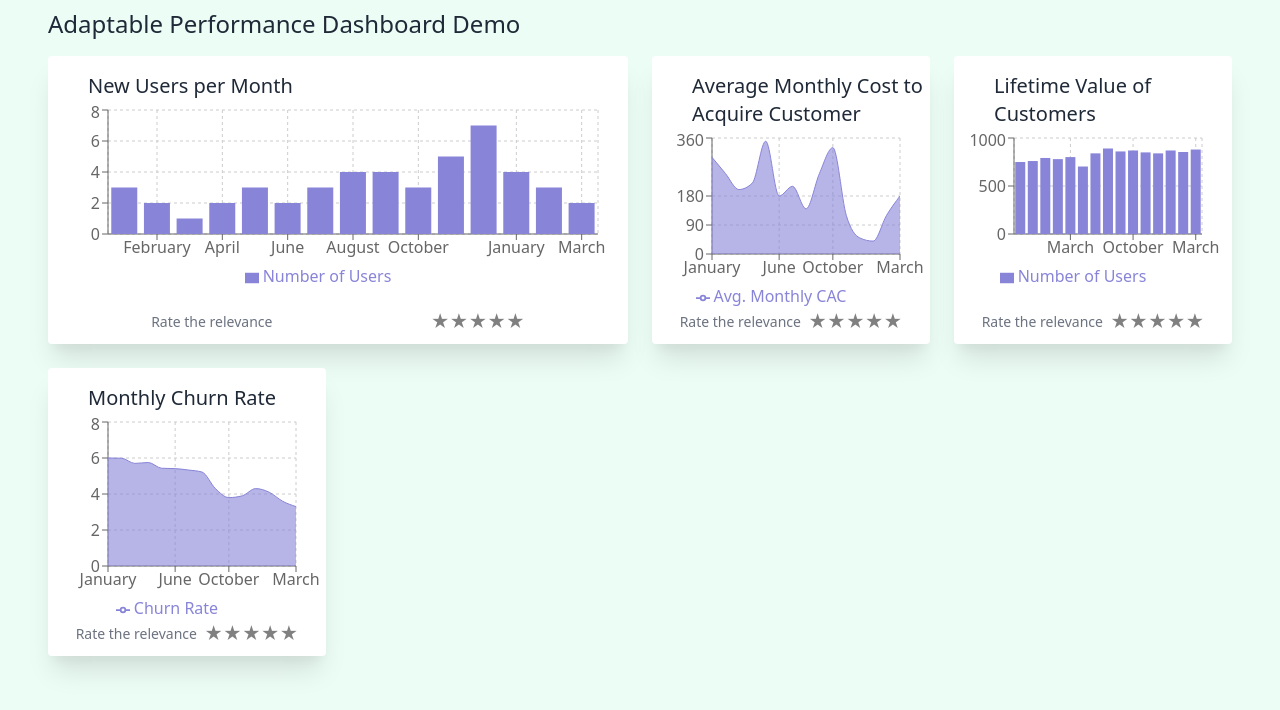
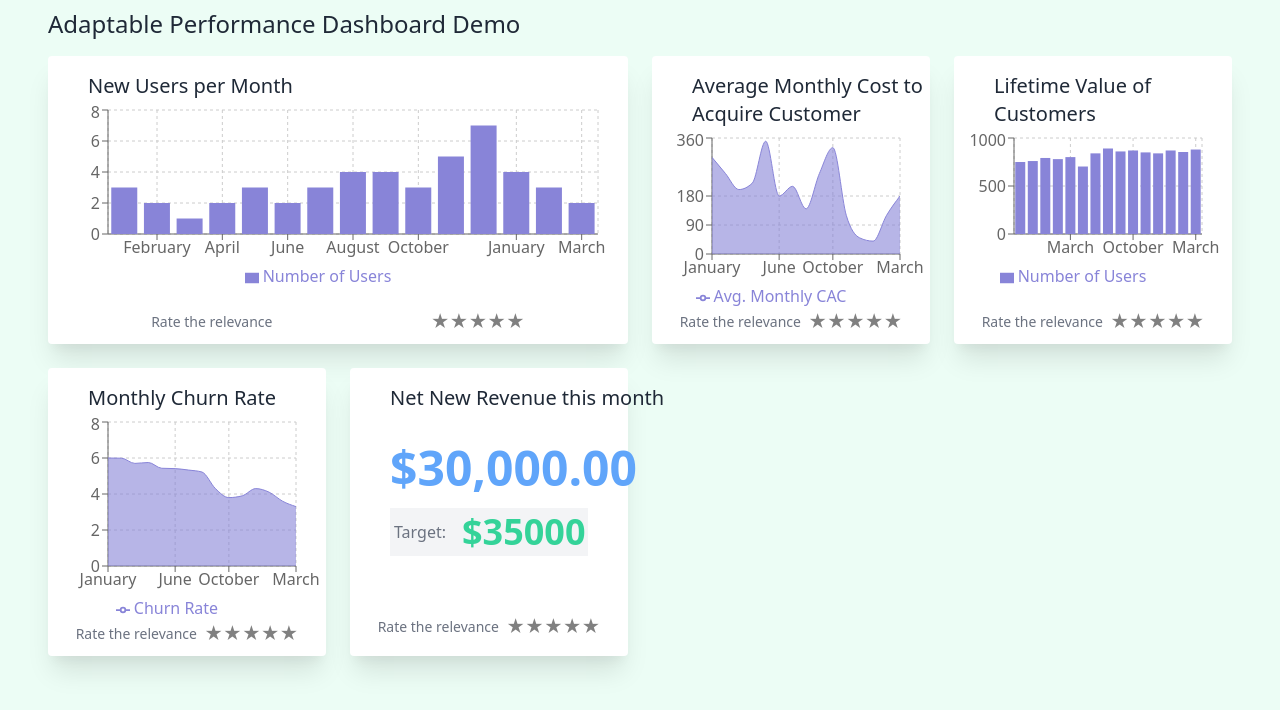
Before and after one commit to d11r/bsc-thesis, a React (Create React App) app: page / in a window 1280 px wide. Shown: the top 710 px of the page. Built offline with nearby package versions, Linux system fonts and the light colour scheme.

Commit message:
feat: net new revenue chart

```diff
--- a/src/components/Metric.js
+++ b/src/components/Metric.js
@@ -18,8 +18,11 @@ import {
   avgCostToAcquireCustomer,
   customerLTV,
   churnRate,
+  newNewRevenue,
 } from '../config'
 import {metrics} from '../constants'
+
+const usdFormatter = {style: 'currency', currency: 'USD'}
 
 function RatingFeedback() {
   return (
@@ -166,6 +169,29 @@ export default function Metric({kpi}) {
         </div>
       )
 
+    case metrics.newNewRevenue:
+      return (
+        <div className="w-full h-full flex flex-col">
+          <div className="h-60">
+            <div className="text-gray-800 text-xl ml-10 w-full">
+              {newNewRevenue.data[0].name}
+            </div>
+            <div className="mt-8 text-blue-400 text-5xl font-bold ml-10">
+              {new Intl.NumberFormat('en-US', usdFormatter).format(
+                newNewRevenue.data[0].number,
+              )}
+            </div>
+            <div className="mr-10 mt-4 p-1 bg-gray-100 ml-10 flex items-center text-gray-500">
+              Target:{' '}
+              <span className="ml-4 text-green-400 text-4xl font-bold">
+                ${newNewRevenue.data[0].target}
+              </span>
+            </div>
+          </div>
+          <RatingFeedback />
+        </div>
+      )
+
     default:
       throw new Error('Invalid kpi prop.')
   }
--- a/src/components/MetricsView.js
+++ b/src/components/MetricsView.js
@@ -29,6 +29,10 @@ export default function MetricsView() {
           <Card className="m-2">
             <Metric kpi={metrics.churnRate}></Metric>
           </Card>
+
+          <Card className="m-2">
+            <Metric kpi={metrics.newNewRevenue}></Metric>
+          </Card>
         </div>
       </div>
     </div>
--- a/src/config.js
+++ b/src/config.js
@@ -272,3 +272,13 @@ export const churnRate = {
     },
   ],
 }
+
+export const newNewRevenue = {
+  data: [
+    {
+      number: 30000,
+      target: 35000,
+      name: 'Net New Revenue this month',
+    },
+  ],
+}
--- a/src/constants.js
+++ b/src/constants.js
@@ -3,4 +3,5 @@ export const metrics = {
   avgCostToAcquireCustomer: 'avg-cost-to-acquire-customer',
   customerLTV: 'customer-ltv',
   churnRate: 'churn-rate',
+  newNewRevenue: 'new-net-revenue',
 }
```
